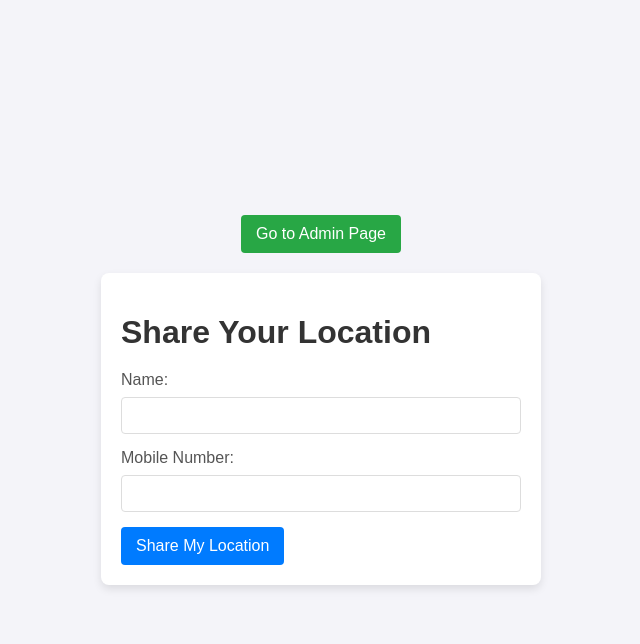
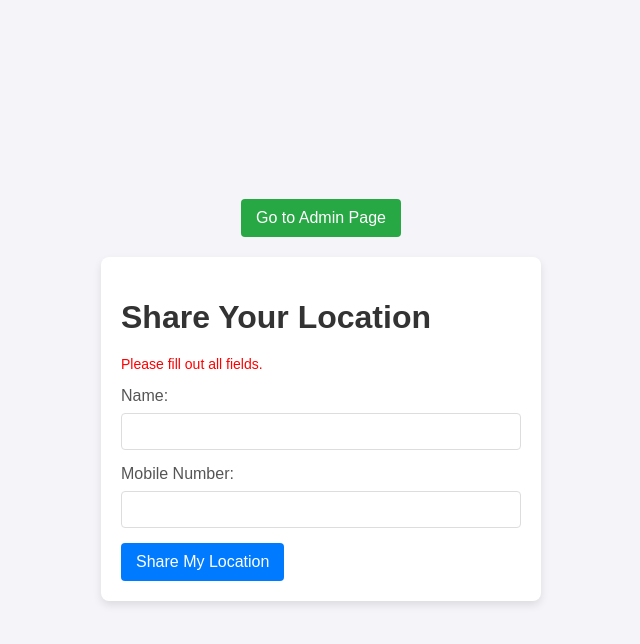
Before and after one commit to Tekisky123/map-frontend, a plain HTML site: page index.html in a window 1280 px wide. Both pictures are taken after a click on the button "Share My Location". Shown: the whole page, without its empty margins (319-959 px from the left). Drawn offline with Linux system fonts and the light colour scheme; some packages are replaced by stand-ins of ours; a script that the page names is missing.

Commit message:
push to main 1

```diff
--- a/index.html
+++ b/index.html
@@ -65,6 +65,11 @@
     .admin-link button:hover {
       background-color: #218838;
     }
+    .error-message {
+      color: red;
+      font-size: 14px;
+      margin-bottom: 15px;
+    }
   </style>
   <script src="https://cdn.jsdelivr.net/npm/sweetalert2@11"></script>
 </head>
@@ -75,21 +80,34 @@
   <div class="container">
     <h1>Share Your Location</h1>
     <form id="locationForm">
+      <div class="error-message" id="errorMessage"></div>
       <label for="userName">Name:</label>
       <input type="text" id="userName" name="userName" required>
       <label for="userMobile">Mobile Number:</label>
-      <input type="text" id="userMobile" name="userMobile" required>
+      <input type="text" id="userMobile" name="userMobile" maxlength="10" pattern="\d{10}" required>
       <button type="button" onclick="shareLocation()">Share My Location</button>
     </form>
   </div>
 
   <script>
     async function shareLocation() {
+      const userName = document.getElementById('userName').value.trim();
+      const userMobile = document.getElementById('userMobile').value.trim();
+
+      // Basic validation
+      if (!userName || !userMobile) {
+        document.getElementById('errorMessage').innerText = 'Please fill out all fields.';
+        return;
+      }
+
+      if (!/^\d{10}$/.test(userMobile)) {
+        document.getElementById('errorMessage').innerText = 'Please enter a valid 10-digit mobile number.';
+        return;
+      }
+
       if (navigator.geolocation) {
         navigator.geolocation.getCurrentPosition(async (position) => {
           const { latitude, longitude } = position.coords;
-          const userName = document.getElementById('userName').value;
-          const userMobile = document.getElementById('userMobile').value;
 
           try {
             const response = await fetch('https://map-6pag.onrender.com/api/share-location', {
```
Also changed, not shown: Pages/admin.html (+14 -2 lines).
